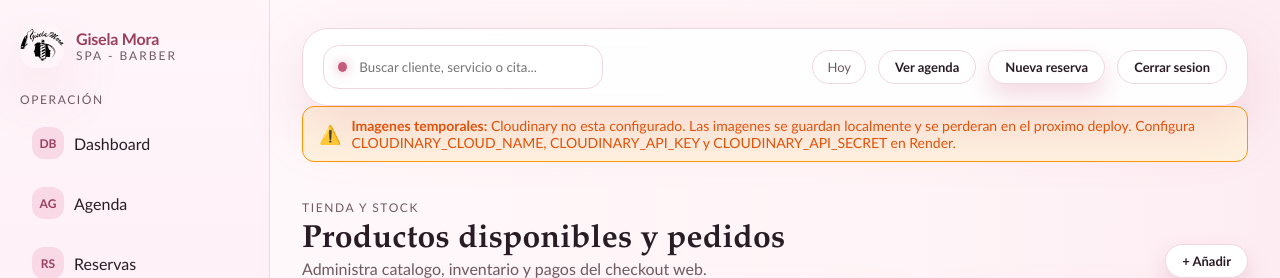
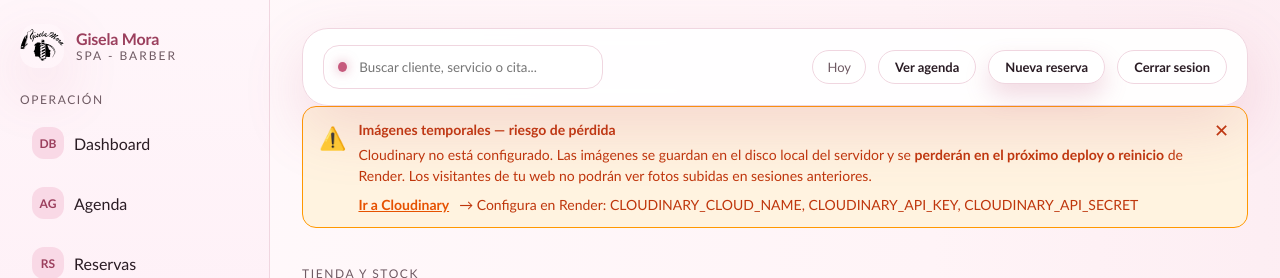
Before and after one commit to Rodopqsi/MORA_SPA, a Next.js app in the folder apps/web/: page /productos in a window 1280 px wide. Shown: the top 278 px of the page. Built offline with nearby package versions, Linux system fonts and the light colour scheme; no server answers.

Commit message:
fix(uploads): mejora URLs de API y banner Cloudinary mas visible

```diff
--- a/apps/web/app/components/CloudinaryBanner.tsx
+++ b/apps/web/app/components/CloudinaryBanner.tsx
@@ -5,36 +5,80 @@ import { apiFetch } from '../lib/api';
 
 export default function CloudinaryBanner() {
   const [status, setStatus] = useState<{ cloudinary?: boolean } | null>(null);
+  const [dismissed, setDismissed] = useState(false);
 
   useEffect(() => {
+    setDismissed(sessionStorage.getItem('cloudinaryBannerDismissed') === '1');
     apiFetch<{ cloudinary?: boolean }>('/upload-config')
       .then((res) => setStatus(res))
       .catch(() => setStatus({ cloudinary: false }));
   }, []);
 
   if (status?.cloudinary !== false) return null;
+  if (dismissed) return null;
 
   return (
     <div
       style={{
         background: '#fff3e0',
         border: '1px solid #ff9800',
-        color: '#e65100',
-        padding: '10px 16px',
-        borderRadius: 12,
+        color: '#bf360c',
+        padding: '12px 16px',
+        borderRadius: 14,
         fontSize: 14,
         display: 'flex',
-        alignItems: 'center',
-        gap: 10,
-        marginBottom: 12
+        alignItems: 'flex-start',
+        gap: 12,
+        marginBottom: 12,
+        lineHeight: 1.5,
       }}
     >
-      <span style={{ fontSize: 18 }}>⚠️</span>
-      <span>
-        <strong>Imagenes temporales:</strong> Cloudinary no esta configurado. Las imagenes se guardan localmente y se
-        perderan en el proximo deploy. Configura CLOUDINARY_CLOUD_NAME, CLOUDINARY_API_KEY y CLOUDINARY_API_SECRET en
-        Render.
-      </span>
+      <span style={{ fontSize: 22, flexShrink: 0, marginTop: 2 }}>⚠️</span>
+      <div style={{ flex: 1, minWidth: 0 }}>
+        <strong style={{ display: 'block', marginBottom: 4 }}>
+          Imágenes temporales — riesgo de pérdida
+        </strong>
+        <span>
+          Cloudinary no está configurado. Las imágenes se guardan en el disco local del servidor
+          y se <strong>perderán en el próximo deploy o reinicio</strong> de Render.
+          Los visitantes de tu web no podrán ver fotos subidas en sesiones anteriores.
+        </span>
+        <div style={{ marginTop: 8, display: 'flex', gap: 10, flexWrap: 'wrap' }}>
+          <a
+            href="https://cloudinary.com/console"
+            target="_blank"
+            rel="noreferrer"
+            style={{
+              color: '#e65100',
+              fontWeight: 600,
+              textDecoration: 'underline',
+            }}
+          >
+            Ir a Cloudinary
+          </a>
+          <span style={{ color: '#bf360c' }}>→ Configura en Render: CLOUDINARY_CLOUD_NAME, CLOUDINARY_API_KEY, CLOUDINARY_API_SECRET</span>
+        </div>
+      </div>
+      <button
+        type="button"
+        onClick={() => {
+          setDismissed(true);
+          sessionStorage.setItem('cloudinaryBannerDismissed', '1');
+        }}
+        aria-label="Cerrar aviso"
+        style={{
+          background: 'transparent',
+          border: 'none',
+          color: '#bf360c',
+          cursor: 'pointer',
+          fontSize: 18,
+          padding: 2,
+          lineHeight: 1,
+          flexShrink: 0,
+        }}
+      >
+        ✕
+      </button>
     </div>
   );
 }
--- a/apps/web/app/lib/api.ts
+++ b/apps/web/app/lib/api.ts
@@ -4,10 +4,21 @@ export const apiBaseUrl =
   process.env.NEXT_PUBLIC_API_BASE_URL ?? 'http://localhost:4000/api';
 
 export const getApiBaseUrl = (): string => {
+  // En el navegador, NEXT_PUBLIC_* se inyecta en build time.
+  // Si la variable de entorno existe, siempre tiene prioridad.
   if (typeof window !== 'undefined') {
+    const envUrl = (window as any).__NEXT_PUBLIC_API_BASE_URL__ ?? process.env.NEXT_PUBLIC_API_BASE_URL;
+    if (envUrl) return envUrl;
+
     const host = window.location.hostname;
     if (!host.includes('localhost')) {
-      return `${window.location.protocol}//${host.replace('web', 'api')}/api`;
+      // Fallback: si el hostname contiene 'web', reemplazar por 'api'.
+      // Ej: mora-spa-web.onrender.com -> mora-spa-api.onrender.com
+      if (host.includes('web')) {
+        return `${window.location.protocol}//${host.replace('web', 'api')}/api`;
+      }
+      // Si frontend y backend comparten el mismo dominio (ej. /api path)
+      return `${window.location.origin}/api`;
     }
   }
   return apiBaseUrl;
```
